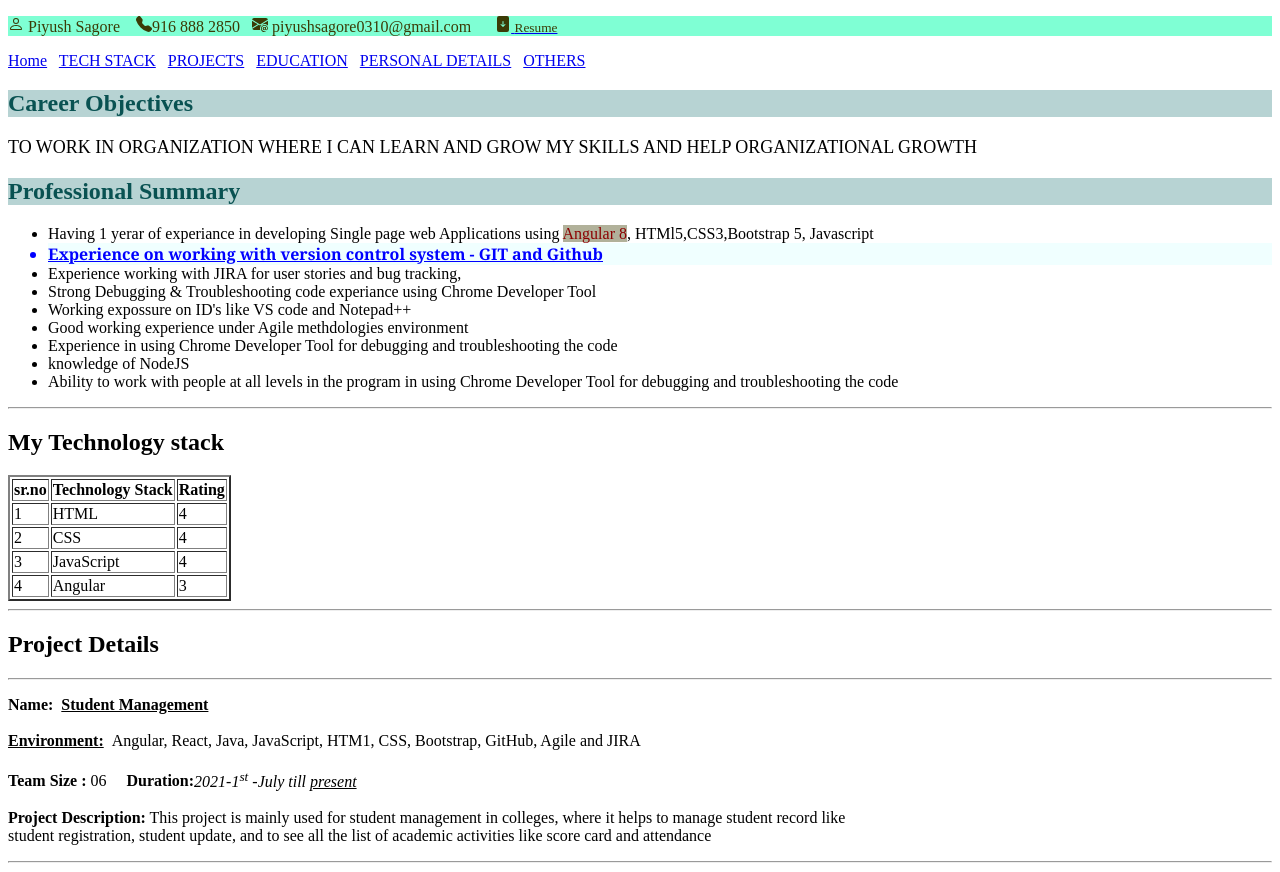
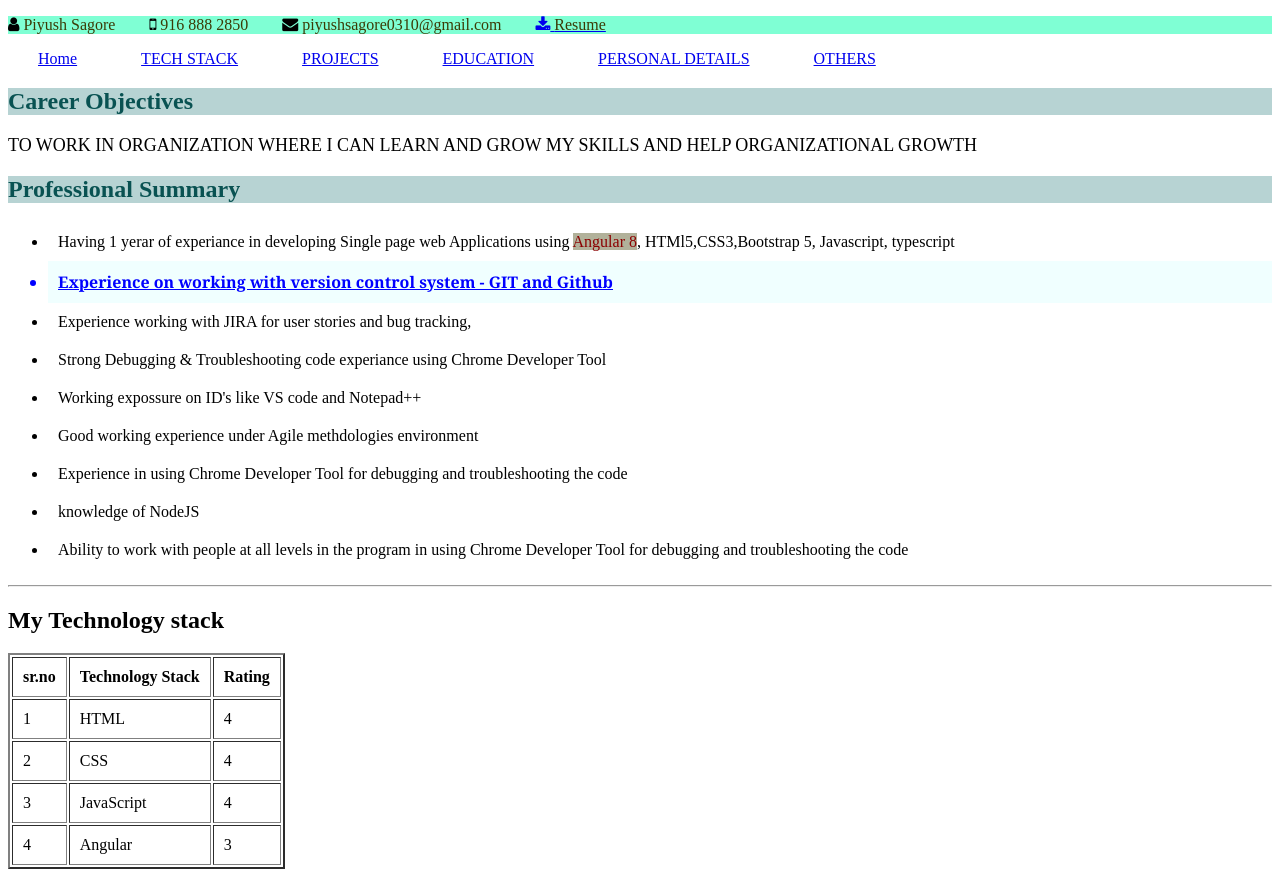
Before and after one commit to piyushsagore11/my-profile, a plain HTML site: page index.html in a window 1280 px wide. Shown: the top 872 px of the page. Drawn offline with Linux system fonts and the light colour scheme.

Commit message:
added some margins and padding
added some margins and padding

```diff
--- a/index.html
+++ b/index.html
@@ -4,14 +4,30 @@
     <meta charset="UTF-8" />
     <meta name="viewport" content="width=device-width, initial-scale=1.0" />
     <title>My Profile</title>
+    <!-- CDN Link -->
+
+    <link rel="stylesheet" href="https://cdnjs.cloudflare.com/ajax/libs/font-awesome/4.7.0/css/font-awesome.min.css">
     <link rel="shortcut icon" href="assets/android-chrome-512x512.png" type="image/x-icon">
   </head>
   <style>
-    #header{
+   td{
+    padding: 10px;
+   }
+   th{
+    padding: 10px;
+   }
+   li{
+    padding: 10px;
+   }
+   #nbsp{
+    margin: 30px;
+   }
+   #header{
         background-color: aquamarine;
     }
     #head{
         color: rgb(59, 59, 6);
+        margin-right: 30px;
     }
     #tag{
         color: rgb(59, 59, 6);
@@ -36,34 +52,31 @@
         text-decoration: underline;
 
     }
+
   </style>
   <body>
     <!-- Header Section -->
     <header id="header" >
-        <p><svg id="tag" xmlns="http://www.w3.org/2000/svg" width="16" height="16" fill="currentColor" class="bi bi-person" viewBox="0 0 16 16">
-            <path d="M8 8a3 3 0 1 0 0-6 3 3 0 0 0 0 6m2-3a2 2 0 1 1-4 0 2 2 0 0 1 4 0m4 8c0 1-1 1-1 1H3s-1 0-1-1 1-4 6-4 6 3 6 4m-1-.004c-.001-.246-.154-.986-.832-1.664C11.516 10.68 10.289 10 8 10s-3.516.68-4.168 1.332c-.678.678-.83 1.418-.832 1.664z"/>
-          </svg> <span id="head">Piyush Sagore &nbsp;&nbsp;</span>  <svg id="tag" xmlns="http://www.w3.org/2000/svg" width="16" height="16" fill="currentColor" class="bi bi-telephone-fill" viewBox="0 0 16 16">
-            <path fill-rule="evenodd" d="M1.885.511a1.745 1.745 0 0 1 2.61.163L6.29 2.98c.329.423.445.974.315 1.494l-.547 2.19a.68.68 0 0 0 .178.643l2.457 2.457a.68.68 0 0 0 .644.178l2.189-.547a1.75 1.75 0 0 1 1.494.315l2.306 1.794c.829.645.905 1.87.163 2.611l-1.034 1.034c-.74.74-1.846 1.065-2.877.702a18.6 18.6 0 0 1-7.01-4.42 18.6 18.6 0 0 1-4.42-7.009c-.362-1.03-.037-2.137.703-2.877z"/>
-          </svg><span id="head">916 888 2850&nbsp;&nbsp;</span>   <svg id="tag" xmlns="http://www.w3.org/2000/svg" width="16" height="16" fill="currentColor" class="bi bi-envelope-at-fill" viewBox="0 0 16 16">
-            <path d="M2 2A2 2 0 0 0 .05 3.555L8 8.414l7.95-4.859A2 2 0 0 0 14 2zm-2 9.8V4.698l5.803 3.546zm6.761-2.97-6.57 4.026A2 2 0 0 0 2 14h6.256A4.5 4.5 0 0 1 8 12.5a4.49 4.49 0 0 1 1.606-3.446l-.367-.225L8 9.586zM16 9.671V4.697l-5.803 3.546.338.208A4.5 4.5 0 0 1 12.5 8c1.414 0 2.675.652 3.5 1.671"/>
-            <path d="M15.834 12.244c0 1.168-.577 2.025-1.587 2.025-.503 0-1.002-.228-1.12-.648h-.043c-.118.416-.543.643-1.015.643-.77 0-1.259-.542-1.259-1.434v-.529c0-.844.481-1.4 1.26-1.4.585 0 .87.333.953.63h.03v-.568h.905v2.19c0 .272.18.42.411.42.315 0 .639-.415.639-1.39v-.118c0-1.277-.95-2.326-2.484-2.326h-.04c-1.582 0-2.64 1.067-2.64 2.724v.157c0 1.867 1.237 2.654 2.57 2.654h.045c.507 0 .935-.07 1.18-.18v.731c-.219.1-.643.175-1.237.175h-.044C10.438 16 9 14.82 9 12.646v-.214C9 10.36 10.421 9 12.485 9h.035c2.12 0 3.314 1.43 3.314 3.034zm-4.04.21v.227c0 .586.227.8.581.8.31 0 .564-.17.564-.743v-.367c0-.516-.275-.708-.572-.708-.346 0-.573.245-.573.791"/>
-          </svg> <span id="head">piyushsagore0310@gmail.com&nbsp; &nbsp; &nbsp; </span>
-          <a href="assets/Resume.pdf" download><small>
-            <svg id="tag" xmlns="http://www.w3.org/2000/svg" width="16" height="16" fill="currentColor" class="bi bi-file-arrow-down-fill" viewBox="0 0 16 16">
-                <path d="M12 0H4a2 2 0 0 0-2 2v12a2 2 0 0 0 2 2h8a2 2 0 0 0 2-2V2a2 2 0 0 0-2-2M8 5a.5.5 0 0 1 .5.5v3.793l1.146-1.147a.5.5 0 0 1 .708.708l-2 2a.5.5 0 0 1-.708 0l-2-2a.5.5 0 1 1 .708-.708L7.5 9.293V5.5A.5.5 0 0 1 8 5"/>
-              </svg>
-              <span id="head">Resume</span></small></a>
+        <p><i class="fa fa-user" aria-hidden="true"></i>
+            <span id="head">Piyush Sagore</span>
+            <i class="fa fa-mobile" aria-hidden="true"></i>
+            <span id="head">916 888 2850</span>
+            <i class="fa fa-envelope" aria-hidden="true"></i>
+            <span id="head">piyushsagore0310@gmail.com </span>
+            <a href="assets/Resume.pdf" download>
+            <i class="fa fa-download" aria-hidden="true"></i>
+            <span id="head">Resume</span></a>
         </p>
     </header>
 
     <!-- Navigation Sectin -->
     <nav>
-        <a href="#HOME">Home</a>&nbsp;&nbsp;
-        <a href="#techStack">TECH STACK</a>&nbsp;&nbsp;
-        <a href="#project">PROJECTS</a>&nbsp;&nbsp;
-        <a href="#education">EDUCATION</a>&nbsp;&nbsp;
-        <a href="personalDetails.html" target="_blank">PERSONAL DETAILS</a>&nbsp;&nbsp;
-        <a href="others.html" target="_blank">OTHERS</a>
+        <a id="nbsp" href="#HOME">Home</a>
+        <a id="nbsp" href="#techStack">TECH STACK</a>
+        <a id="nbsp" href="#project">PROJECTS</a>
+        <a id="nbsp" href="#education">EDUCATION</a>
+        <a id="nbsp" href="personalDetails.html" target="_blank">PERSONAL DETAILS</a>
+        <a id="nbsp" href="others.html" target="_blank">OTHERS</a>
     </nav>
 
     <!-- Main Section   -->
@@ -80,7 +93,7 @@
             <ul>
 
                 <li>Having 1 yerar of experiance in developing Single page web Applications using  <span id="onlytext">Angular 8</span>,
-                    HTMl5,CSS3,Bootstrap 5, Javascript<typescript</li>
+                    HTMl5,CSS3,Bootstrap 5, Javascript, typescript</li>
                 <li class="play">Experience on working with version control system - GIT and Github</li>
                 <li>Experience working with JIRA for user stories and bug tracking,</li>
                 <li>Strong Debugging & Troubleshooting code experiance using Chrome Developer Tool</li>
@@ -196,15 +209,12 @@
     <!-- footer section -->
     <footer>
          <h2>Links</h2>
-    <a href="https://www.linkedin.com/in/piyushsagore03/" target="_blank" ><svg xmlns="http://www.w3.org/2000/svg" width="16" height="16" fill="currentColor" class="bi bi-linkedin" viewBox="0 0 16 16">
-        <path d="M0 1.146C0 .513.526 0 1.175 0h13.65C15.474 0 16 .513 16 1.146v13.708c0 .633-.526 1.146-1.175 1.146H1.175C.526 16 0 15.487 0 14.854zm4.943 12.248V6.169H2.542v7.225zm-1.2-8.212c.837 0 1.358-.554 1.358-1.248-.015-.709-.52-1.248-1.342-1.248S2.4 3.226 2.4 3.934c0 .694.521 1.248 1.327 1.248zm4.908 8.212V9.359c0-.216.016-.432.08-.586.173-.431.568-.878 1.232-.878.869 0 1.216.662 1.216 1.634v3.865h2.401V9.25c0-2.22-1.184-3.252-2.764-3.252-1.274 0-1.845.7-2.165 1.193v.025h-.016l.016-.025V6.169h-2.4c.03.678 0 7.225 0 7.225z"/>
-      </svg>linkedin</a>&nbsp; &nbsp; &nbsp;
-      <a href="https://www.instagram.com/i_piyushs/" target="_blank"><svg xmlns="http://www.w3.org/2000/svg" width="16" height="16" fill="currentColor" class="bi bi-instagram" viewBox="0 0 16 16">
-        <path d="M8 0C5.829 0 5.556.01 4.703.048 3.85.088 3.269.222 2.76.42a3.9 3.9 0 0 0-1.417.923A3.9 3.9 0 0 0 .42 2.76C.222 3.268.087 3.85.048 4.7.01 5.555 0 5.827 0 8.001c0 2.172.01 2.444.048 3.297.04.852.174 1.433.372 1.942.205.526.478.972.923 1.417.444.445.89.719 1.416.923.51.198 1.09.333 1.942.372C5.555 15.99 5.827 16 8 16s2.444-.01 3.298-.048c.851-.04 1.434-.174 1.943-.372a3.9 3.9 0 0 0 1.416-.923c.445-.445.718-.891.923-1.417.197-.509.332-1.09.372-1.942C15.99 10.445 16 10.173 16 8s-.01-2.445-.048-3.299c-.04-.851-.175-1.433-.372-1.941a3.9 3.9 0 0 0-.923-1.417A3.9 3.9 0 0 0 13.24.42c-.51-.198-1.092-.333-1.943-.372C10.443.01 10.172 0 7.998 0zm-.717 1.442h.718c2.136 0 2.389.007 3.232.046.78.035 1.204.166 1.486.275.373.145.64.319.92.599s.453.546.598.92c.11.281.24.705.275 1.485.039.843.047 1.096.047 3.231s-.008 2.389-.047 3.232c-.035.78-.166 1.203-.275 1.485a2.5 2.5 0 0 1-.599.919c-.28.28-.546.453-.92.598-.28.11-.704.24-1.485.276-.843.038-1.096.047-3.232.047s-2.39-.009-3.233-.047c-.78-.036-1.203-.166-1.485-.276a2.5 2.5 0 0 1-.92-.598 2.5 2.5 0 0 1-.6-.92c-.109-.281-.24-.705-.275-1.485-.038-.843-.046-1.096-.046-3.233s.008-2.388.046-3.231c.036-.78.166-1.204.276-1.486.145-.373.319-.64.599-.92s.546-.453.92-.598c.282-.11.705-.24 1.485-.276.738-.034 1.024-.044 2.515-.045zm4.988 1.328a.96.96 0 1 0 0 1.92.96.96 0 0 0 0-1.92m-4.27 1.122a4.109 4.109 0 1 0 0 8.217 4.109 4.109 0 0 0 0-8.217m0 1.441a2.667 2.667 0 1 1 0 5.334 2.667 2.667 0 0 1 0-5.334"/>
-      </svg>Instagram</a>&nbsp; &nbsp; &nbsp;
-      <a href="https://github.com/piyushsagore11/my-profile" target="_blank"><svg xmlns="http://www.w3.org/2000/svg" width="16" height="16" fill="currentColor" class="bi bi-github" viewBox="0 0 16 16">
-        <path d="M8 0C3.58 0 0 3.58 0 8c0 3.54 2.29 6.53 5.47 7.59.4.07.55-.17.55-.38 0-.19-.01-.82-.01-1.49-2.01.37-2.53-.49-2.69-.94-.09-.23-.48-.94-.82-1.13-.28-.15-.68-.52-.01-.53.63-.01 1.08.58 1.23.82.72 1.21 1.87.87 2.33.66.07-.52.28-.87.51-1.07-1.78-.2-3.64-.89-3.64-3.95 0-.87.31-1.59.82-2.15-.08-.2-.36-1.02.08-2.12 0 0 .67-.21 2.2.82.64-.18 1.32-.27 2-.27s1.36.09 2 .27c1.53-1.04 2.2-.82 2.2-.82.44 1.1.16 1.92.08 2.12.51.56.82 1.27.82 2.15 0 3.07-1.87 3.75-3.65 3.95.29.25.54.73.54 1.48 0 1.07-.01 1.93-.01 2.2 0 .21.15.46.55.38A8.01 8.01 0 0 0 16 8c0-4.42-3.58-8-8-8"/>
-      </svg>GitHub</a>
+    <a id="nbsp" href="https://www.linkedin.com/in/piyushsagore03/" target="_blank" >
+        <i class="fa fa-linkedin-square" aria-hidden="true"></i>linkedin</a>
+      <a id="nbsp" href="https://www.instagram.com/i_piyushs/" target="_blank">
+        <i class="fa fa-instagram" aria-hidden="true"></i>Instagram</a>
+      <a id="nbsp" href="https://github.com/piyushsagore11/my-profile" target="_blank">
+        <i class="fa fa-github-square" aria-hidden="true"></i>GitHub</a>
 
     </footer>
   </body>
```
